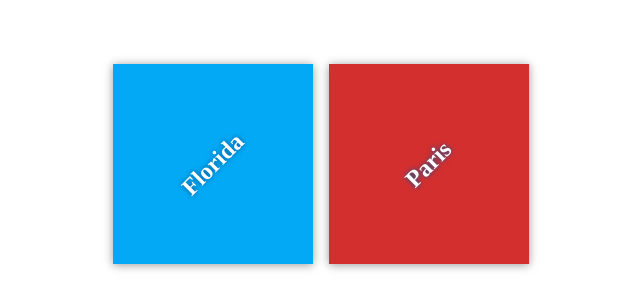
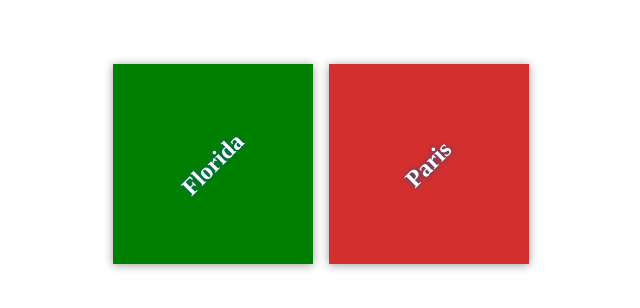
Before and after one commit to MahmoudZakiElshrief/my-test, a plain HTML site: page index.html in a window 1280 px wide. Shown: the part 236-544 px from the top of the page, without its empty margins (319-959 px from the left). Drawn offline with Linux system fonts and the light colour scheme; files that its build step writes are made by us from their sources.

Commit message:
Style destinations

```diff
--- a/app.css
+++ b/app.css
@@ -47,7 +47,7 @@ text-shadow: 0 0 5px #01579b;
 }
 
 #florida {
-background-color: #03a9f4;
+background-color: green;
 }
 
 #paris {
```
